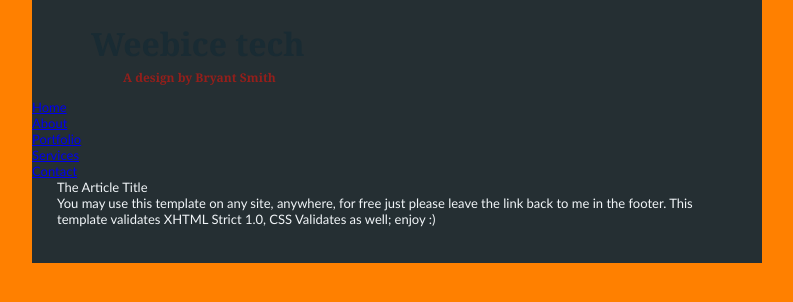
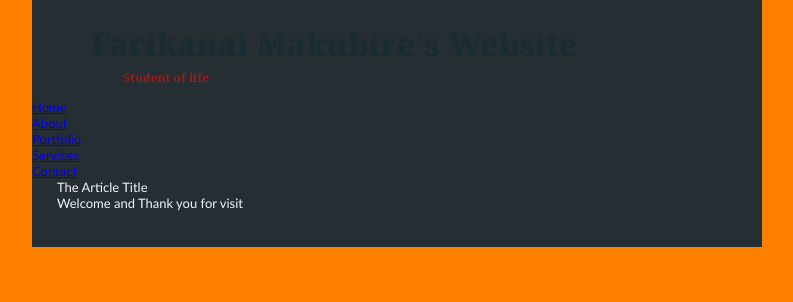
Before and after one commit to farikanai/website, a plain HTML site: page index.html in a window 1280 px wide. Shown: the whole page, without its empty margins (243-1036 px from the left). Drawn offline with Linux system fonts and the light colour scheme.

Commit message:
Update index.html

```diff
--- a/index.html
+++ b/index.html
@@ -13,15 +13,15 @@ Released   : 20081008
 <!DOCTYPE html PUBLIC "-//W3C//DTD XHTML 1.0 Strict//EN" "http://www.w3.org/TR/xhtml1/DTD/xhtml1-strict.dtd">
 <html xmlns="http://www.w3.org/1999/xhtml" xml:lang="en" lang="en">
 <head>
-	<title>weebice Tech </title>
+	<title> Farikanai Makubire's Website  </title>
 	<meta http-equiv="Content-Type" content="text/html; charset=utf-8" />
 	<link rel="stylesheet" type="text/css" href="asubtleorange.css" />
 </head>
 <body>
 <div id="page">
     <div id="header">
-    	<div class="title">Weebice tech </div>
-        <div class="subText">A design by Bryant Smith</div>
+    	<div class="title">Farikanai Makubire's Website </div>
+        <div class="subText">Student of life </div>
     </div>
     <div id="bar">
         <div class="menuLink"><a href="index.html">Home</a></div>
@@ -39,7 +39,7 @@ Released   : 20081008
       <div class="articleContent">
 
 
-          <p>You may use this template on any site, anywhere, for free just please leave the link back to me in the footer.   This template validates XHTML Strict 1.0, CSS Validates as well; enjoy :) </p><br />
+          <p> Welcome and Thank you for visit  </p><br />
 
 
 	</div>
```
